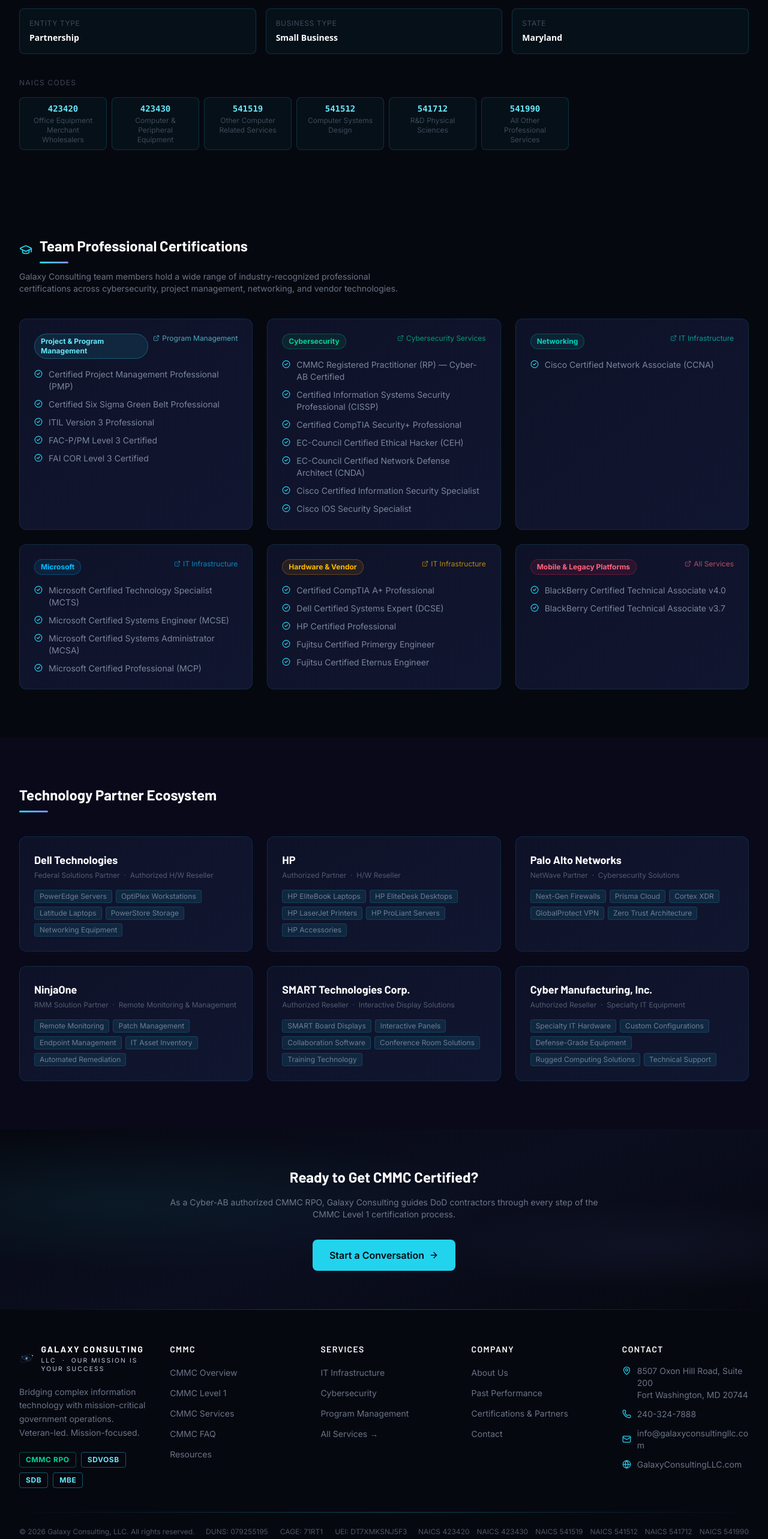
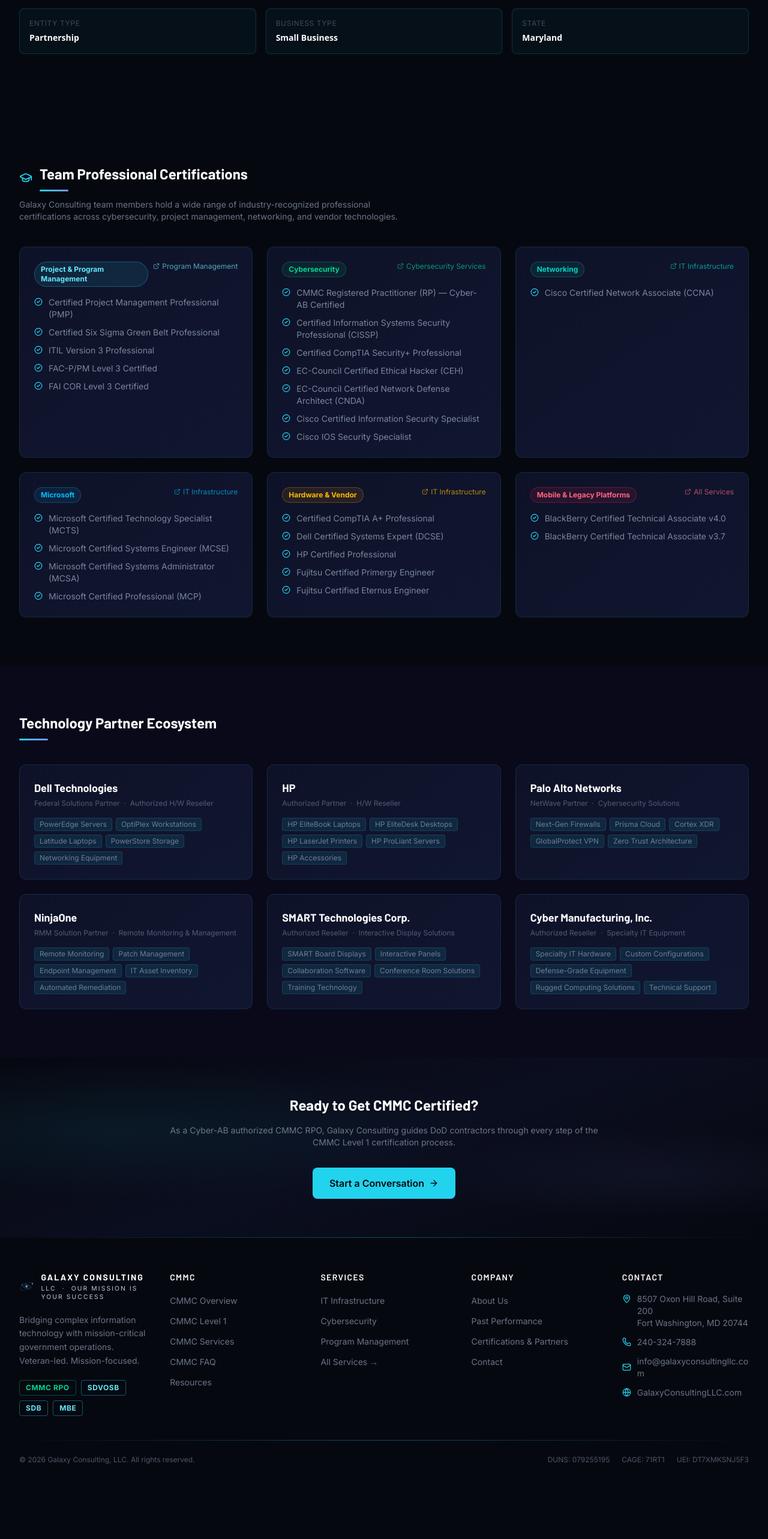
Before and after one commit to gwcusa/galaxy-consulting, a Next.js app: page /certifications in a window 1280 px wide. Shown: the part 1701-4266 px from the top of the page at 60% size. After the commit the page ends 4198 px from the top, so only its background shows below. Built offline with nearby package versions, Linux system fonts and the light colour scheme.

Commit message:
Remove NAICS codes from all pages
Removed from: footer bottom bar, about page section, contact page card,
certifications page, and past-performance contract entries.

Co-Authored-By: Claude Sonnet 4.6 <noreply@anthropic.com>

```diff
--- a/src/app/about/page.tsx
+++ b/src/app/about/page.tsx
@@ -22,14 +22,7 @@ const timeline = [
   { year: 'Today',   title: 'Certified & Expanding',                    desc: 'Operating as a verified SDVOSB, SDB, and MBE with strategic partner affiliations including Dell, HP, and Palo Alto Networks.' },
 ];
 
-const naicsCodes = [
-  { code: '423420', desc: 'Office Equipment Merchant Wholesalers' },
-  { code: '423430', desc: 'Computer & Peripheral Equipment Merchant Wholesalers' },
-  { code: '541519', desc: 'Other Computer Related Services' },
-  { code: '541512', desc: 'Computer Systems Design Services' },
-  { code: '541712', desc: 'Research and Development in the Physical Sciences' },
-  { code: '541990', desc: 'All Other Professional Services' },
-];
+
 
 export default function AboutPage() {
   return (
@@ -155,21 +148,6 @@ export default function AboutPage() {
         </div>
       </section>
 
-      {/* ── NAICS CODES ── */}
-      <section className="py-16 bg-section-alt">
-        <div className="max-w-7xl mx-auto px-4 sm:px-6 lg:px-8">
-          <h2 className="text-2xl font-bold text-white section-heading mb-8" style={{ fontFamily:'var(--font-barlow)' }}>NAICS Codes</h2>
-          <div className="grid sm:grid-cols-2 lg:grid-cols-3 gap-4">
-            {naicsCodes.map((n) => (
-              <div key={n.code} className="card-surface rounded-lg p-4 flex items-start gap-3">
-                <div className="text-blue-accent font-bold text-sm flex-shrink-0 pt-0.5 font-mono" style={{ fontFamily:'var(--font-inter)' }}>{n.code}</div>
-                <div className="text-silver text-sm" style={{ fontFamily:'var(--font-inter)' }}>{n.desc}</div>
-              </div>
-            ))}
-          </div>
-        </div>
-      </section>
-
       {/* ── CTA ── */}
       <section className="py-16 bg-galaxy">
         <div className="max-w-3xl mx-auto px-4 text-center">
--- a/src/app/certifications/page.tsx
+++ b/src/app/certifications/page.tsx
@@ -157,15 +157,6 @@ export default function CertificationsPage() {
               </div>
             ))}
           </div>
-          <p className="text-xs text-silver/40 uppercase tracking-widest mb-4" style={{ fontFamily:'var(--font-inter)' }}>NAICS Codes</p>
-          <div className="flex flex-wrap gap-2">
-            {[{code:'423420',desc:'Office Equipment Merchant Wholesalers'},{code:'423430',desc:'Computer & Peripheral Equipment'},{code:'541519',desc:'Other Computer Related Services'},{code:'541512',desc:'Computer Systems Design'},{code:'541712',desc:'R&D Physical Sciences'},{code:'541990',desc:'All Other Professional Services'}].map((n) => (
-              <div key={n.code} className="cert-badge rounded-lg px-3 py-2 text-center" title={n.desc}>
-                <div className="text-blue-bright font-mono text-sm font-semibold">{n.code}</div>
-                <div className="text-silver/40 text-xs mt-0.5 max-w-[120px]" style={{ fontFamily:'var(--font-inter)' }}>{n.desc}</div>
-              </div>
-            ))}
-          </div>
         </div>
       </section>
 
--- a/src/app/contact/page.tsx
+++ b/src/app/contact/page.tsx
@@ -104,15 +104,6 @@ export default function ContactPage() {
                 </div>
               </div>
 
-              {/* NAICS */}
-              <div className="card-surface rounded-xl border border-blue-accent/20 p-6">
-                <h3 className="text-white font-bold text-sm uppercase tracking-wider mb-4" style={{ fontFamily:'var(--font-barlow)' }}>NAICS Codes</h3>
-                <div className="flex flex-wrap gap-2">
-                  {['423420','423430','541519','541512','541712','541990'].map((code) => (
-                    <span key={code} className="text-xs font-mono px-2.5 py-1 rounded bg-blue-accent/10 text-blue-bright font-semibold border border-blue-accent/20" style={{ fontFamily:'var(--font-inter)' }}>{code}</span>
-                  ))}
-                </div>
-              </div>
 
               {/* Email CTA */}
               <div className="bg-blue-accent/10 rounded-xl border border-blue-accent/30 p-6 text-center">
--- a/src/app/past-performance/page.tsx
+++ b/src/app/past-performance/page.tsx
@@ -94,7 +94,6 @@ export default function PastPerformancePage() {
                     <div>
                       <div className="flex flex-wrap items-center gap-2 mb-1.5">
                         <span className={`text-xs font-bold px-2.5 py-1 rounded-full ${c.tag}`} style={{ fontFamily:'var(--font-inter)' }}>{c.type}</span>
-                        <span className="text-xs text-silver/40 font-mono" style={{ fontFamily:'var(--font-inter)' }}>NAICS {c.naics}</span>
                       </div>
                       <h3 className="text-lg font-bold text-white" style={{ fontFamily:'var(--font-barlow)' }}>{c.customer}</h3>
                       <p className="text-sm text-silver/60 mt-0.5" style={{ fontFamily:'var(--font-inter)' }}>{c.subCustomer}</p>
--- a/src/components/Footer.tsx
+++ b/src/components/Footer.tsx
@@ -177,11 +177,6 @@ export default function Footer() {
             <span>CAGE: 71RT1</span>
             <span>UEI: DT7XMKSNJ5F3</span>
           </div>
-          <div className="flex flex-wrap justify-center gap-x-3 gap-y-1">
-            {['423420', '423430', '541519', '541512', '541712', '541990'].map((code) => (
-              <span key={code}>NAICS {code}</span>
-            ))}
-          </div>
         </div>
       </div>
     </footer>
```
